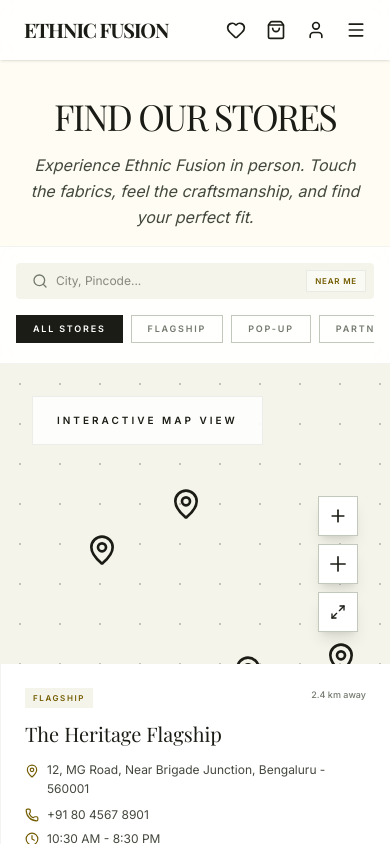
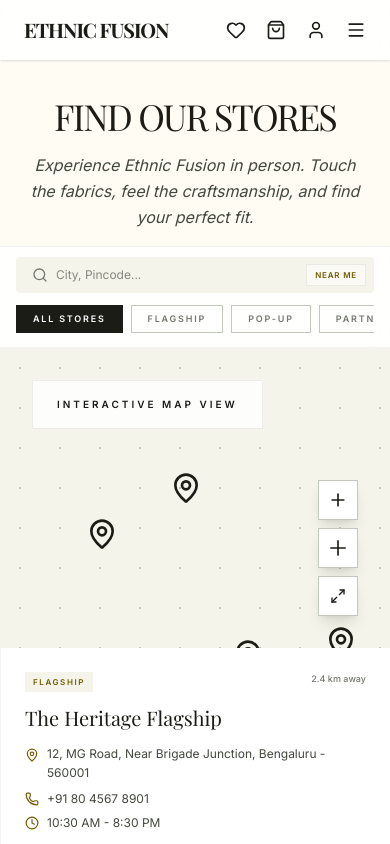
Before and after one commit to 12vaibhav/Ethnic-Fusion, a React (Vite) app: page /stores in a window 390 px wide. Shown: the top 844 px of the page. Built offline with nearby package versions, Linux system fonts and the light colour scheme; a web font is replaced by a local one.

Commit message:
style: optimize store page search and filter layout for mobile

```diff
--- a/src/pages/StoreLocator.tsx
+++ b/src/pages/StoreLocator.tsx
@@ -168,7 +168,7 @@
 
       {/* Search & Filter Bar */}
       <div className="bg-white border-y border-outline-variant/20 sticky top-[68px] z-40 backdrop-blur-md bg-white/80">
-        <div className="max-w-7xl mx-auto px-4 md:px-12 py-4 md:py-6 flex flex-col lg:flex-row justify-between items-center gap-4 md:gap-6">
+        <div className="max-w-7xl mx-auto px-4 md:px-12 py-2.5 md:py-6 flex flex-col lg:flex-row justify-between items-center gap-3 md:gap-6">
           <div className="relative w-full lg:w-96 flex items-center">
             <Search className="w-4 h-4 absolute left-4 top-1/2 -translate-y-1/2 text-outline" />
             <input
```
